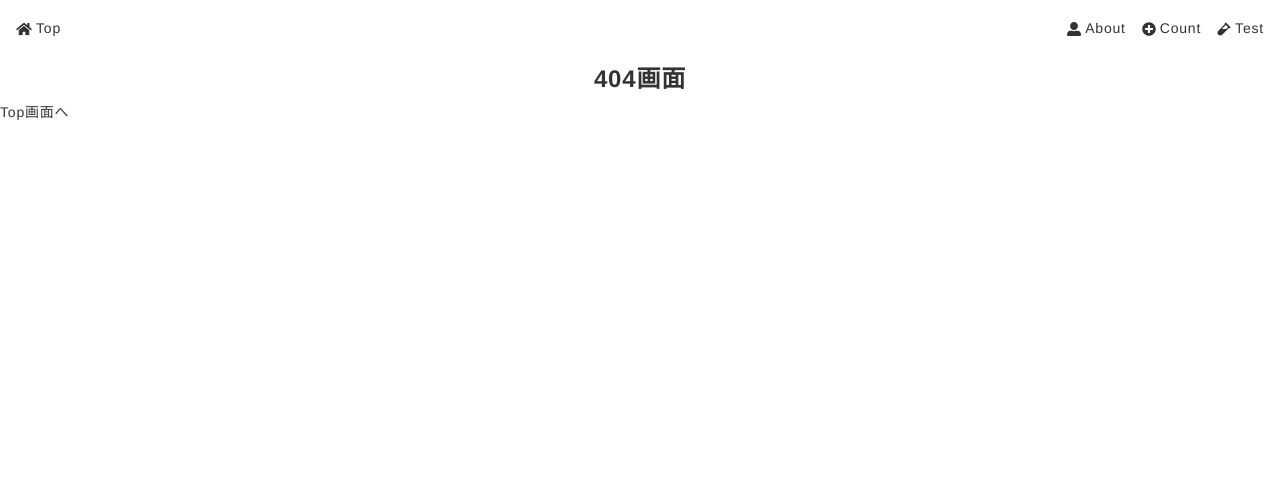
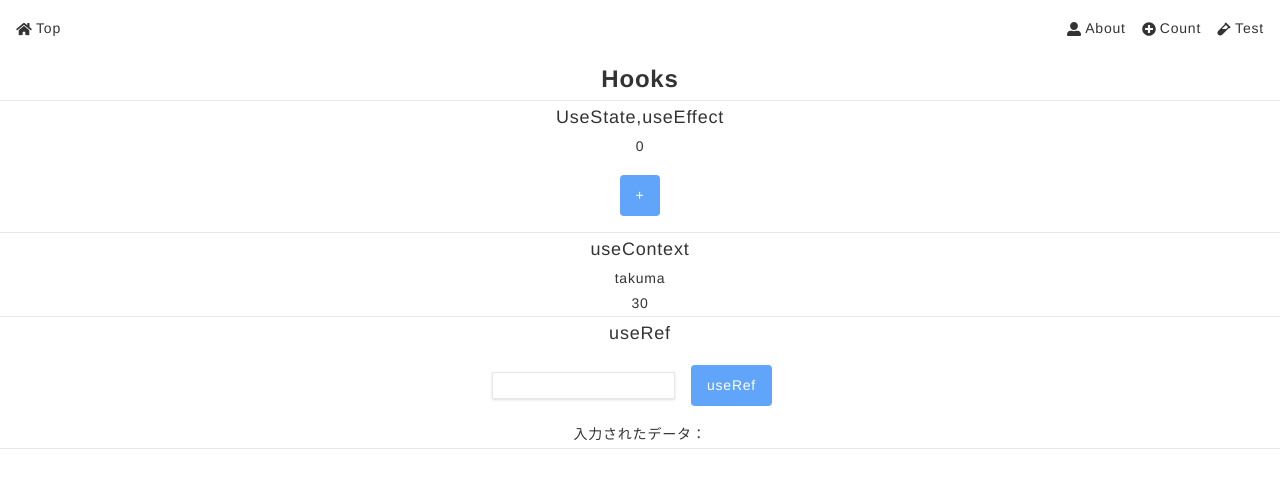
Before and after one commit to Takuma-Inoue-1228/swa-react-sample, a React (Create React App) app: page /test_hooks in a window 1280 px wide. Shown: the top 488 px of the page. Built offline with nearby package versions, Linux system fonts and the light colour scheme.

Commit message:
useContextとuseRefの機能を学習した

```diff
--- a/src/App.jsx
+++ b/src/App.jsx
@@ -1,10 +1,11 @@
 import { BrowserRouter, Routes, Route } from "react-router-dom";
 import { Header } from "./components/Header.jsx";
-import { Top } from "./components/Top";
+import { Top } from "./components/Top.jsx";
 import { About } from "./components/About.jsx";
 import { Count } from "./components/CountPage.jsx";
-import { Test } from "./components/Test.jsx";
-import { NotFound } from "./components/404";
+import { TestPage } from "./components/TestPage.jsx";
+import { TestHooksPage } from "./components/TestHooksPage.jsx";
+import { NotFound } from "./components/404.jsx";
 
 function App() {
   return (
@@ -14,7 +15,8 @@ function App() {
         <Route path={"/"} element={<Top />} />
         <Route path={"/about"} element={<About />} />
         <Route path={"/count"} element={<Count />} />
-        <Route path={"/test"} element={<Test />} />
+        <Route path={"/test"} element={<TestPage />} />
+        <Route path={"/test_hooks"} element={<TestHooksPage />} />
         <Route path={"*"} element={<NotFound />} />
       </Routes>
     </BrowserRouter>
--- a/src/components/About.jsx
+++ b/src/components/About.jsx
@@ -1,12 +1,8 @@
-import { Link } from "react-router-dom";
-
 export const About = () => {
   return (
     <>
       <h2>About画面</h2>
-      <p>
-        <Link to={"/"}>Top画面へ</Link>
-      </p>
+      <p>about</p>
     </>
   );
 };
--- a/src/components/Header.jsx
+++ b/src/components/Header.jsx
@@ -1,24 +1,21 @@
-import { HeaderData } from "./HeaderData";
 import { Link } from "react-router-dom";
+import { HeaderLinkData } from "./HeaderLinkData";
 import { FaHome } from "react-icons/fa";
 
 export const Header = () => {
   return (
     <header className="flex p-4">
       <Link className="flex w-16" to={"/"}>
-        <FaHome className="w-1/4 my-auto  flex items-center" />
+        <FaHome className="w-1/4 my-auto flex items-center" />
         <div className="ml-1">Top</div>
       </Link>
 
       <div className="ml-auto">
         <ul className="flex gap-4">
-          {HeaderData.map((value, key) => {
+          {HeaderLinkData.map((value, key) => {
             return (
-              <Link
-                className="cursor-pointer hover:opacity-50"
-                to={`/${value.link}`}
-              >
-                <li key={key} className=" flex  items-center ">
+              <Link to={`/${value.link}`} key={key}>
+                <li className="flex items-center ">
                   <div>{value.icon}</div>
                   <div className="ml-1">{value.title}</div>
                 </li>
--- a/src/components/HeaderData.jsx
+++ b/src/components/HeaderLinkData.jsx
@@ -1,6 +1,6 @@
 import { FaUserAlt, FaPlusCircle, FaVial } from "react-icons/fa";
 
-export const HeaderData = [
+export const HeaderLinkData = [
   {
     title: "About",
     icon: <FaUserAlt />,
--- a/src/components/Test.jsx
+++ /dev/null
@@ -1,8 +0,0 @@
-export const Test = () => {
-  return (
-    <>
-      <h2>Test画面</h2>
-      <p>テスト画面</p>
-    </>
-  );
-};
--- /dev/null
+++ b/src/components/TestHooksPage.jsx
@@ -0,0 +1,66 @@
+import { useState, useEffect, useContext, useRef } from "react";
+import { TestContextData } from "..";
+
+export const TestHooksPage = () => {
+  // useStateでcount変数を定義
+  const [count, setCount] = useState(0);
+  const [inputData, setInputData] = useState("");
+
+  //contextでグローバル変数となったtakumaDataを受け取る
+  const takumaData = useContext(TestContextData);
+
+  const ref = useRef();
+  // ボタンが押された時の処理
+  const handleClick = () => {
+    setCount(count + 1);
+  };
+
+  const handleRef = () => {
+    setInputData(ref.current.value);
+  };
+
+  //count変数が変化した時に画面をレンダリング
+  useEffect(() => {}, [count]);
+
+  return (
+    <>
+      <h2>Hooks</h2>
+      <hr />
+      {/* UseState,useEffectの検証 */}
+      <div className="text-center">
+        <h3>UseState,useEffect</h3>
+        <p>{count}</p>
+        <button
+          className="m-4 bg-blue-400 hover:bg-blue-500 text-white py-2 px-4 rounded"
+          onClick={handleClick}
+        >
+          +
+        </button>
+      </div>
+      <hr />
+
+      {/* useContextの検証 */}
+      <div className="text-center">
+        <h3>useContext</h3>
+        <p>{takumaData.name}</p>
+        <p>{takumaData.age}</p>
+      </div>
+      <hr />
+
+      {/* useRefの検証 */}
+      <div className="text-center">
+        <h3>useRef</h3>
+        <input className="shadow  border" type="text" ref={ref} />
+        <button
+          className="m-4 bg-blue-400 hover:bg-blue-500 text-white py-2 px-4 rounded"
+          onClick={handleRef}
+        >
+          useRef
+        </button>
+        <p>入力されたデータ：</p>
+        <p>{inputData}</p>
+      </div>
+      <hr />
+    </>
+  );
+};
--- /dev/null
+++ b/src/components/TestLinkData.jsx
@@ -0,0 +1,7 @@
+export const TestLinkData = [
+  {
+    title: "React Hooks",
+    link: "test_hooks",
+  },
+
+];
--- /dev/null
+++ b/src/components/TestPage.jsx
@@ -0,0 +1,24 @@
+import { Link } from "react-router-dom";
+import { TestLinkData } from "./TestLinkData";
+
+export const TestPage = () => {
+  return (
+    <>
+      <h2>Test画面</h2>
+      <div className="mt-12 ml-20">
+        <ul>
+          {TestLinkData.map((value, key) => {
+            return (
+              <Link to={`/${value.link}`} key={key}>
+                <li className=" list-disc	">
+                  <div>{value.icon}</div>
+                  <div className="ml-1">{value.title}</div>
+                </li>
+              </Link>
+            );
+          })}
+        </ul>
+      </div>
+    </>
+  );
+};
--- a/src/components/Top.jsx
+++ b/src/components/Top.jsx
@@ -1,17 +1,17 @@
 export const Top = () => {
   return (
     <>
-      <section class="text-gray-600 body-font">
-        <div class="container mx-auto flex px-5 py-8 md:flex-row flex-col items-center">
-          <div class="mr-8 lg:flex-grow md:w-1/2 lg:pl-24 md:pl-16 flex flex-col md:items-start md:text-left items-center text-center">
-            <h1 class="title-font sm:text-4xl text-3xl mb-4 font-medium text-gray-900">
+      <section className="text-gray-600 body-font">
+        <div className="container mx-auto flex px-5 py-8 md:flex-row flex-col items-center">
+          <div className="mr-8 lg:flex-grow md:w-1/2 lg:pl-24 md:pl-16 flex flex-col md:items-start md:text-left items-center text-center">
+            <h1 className="title-font sm:text-4xl text-3xl mb-4 font-medium text-gray-900">
               Takuma Inoue
             </h1>
-            <p class="mb-8 leading-relaxed">
+            <p className="mb-8 leading-relaxed">
               沖縄県で作業療法士として働きながらカメラマンとしても活動していました。業務効率化のためにプログラミングに興味を持ったことがきっかけでアイディアを書き溜めながら学習を続けています。いろんな乗り物を運転できます。
             </p>
           </div>
-          <div class="object-fill">
+          <div className="object-fill">
             <img
               src={`${process.env.PUBLIC_URL}/images/_TAK3617-2.jpg`}
               alt="test img"
--- a/src/index.css
+++ b/src/index.css
@@ -22,6 +22,12 @@ h2 {
   text-align: center;
 }
 
+h3 {
+  font-size: large;
+  text-align: center;
+}
+
 a:hover {
-  opacity: 0.5;
+  cursor: pointer;
+  opacity: 0.3;
 }
--- a/src/index.js
+++ b/src/index.js
@@ -1,17 +1,24 @@
-import React from 'react';
-import ReactDOM from 'react-dom/client';
-import './index.css';
-import App from './App';
-import reportWebVitals from './reportWebVitals';
+import React, { createContext } from "react";
+import ReactDOM from "react-dom/client";
+import "./index.css";
+import App from "./App";
+import reportWebVitals from "./reportWebVitals";
 
-const root = ReactDOM.createRoot(document.getElementById('root'));
+// 変数を定義
+const takumaData = {
+  name: "takuma",
+  age: 30,
+};
+// グローバルで使うcontextのオブジェクトを生成
+export const TestContextData = createContext(takumaData);
+
+const root = ReactDOM.createRoot(document.getElementById("root"));
 root.render(
-  <React.StrictMode>
-    <App />
-  </React.StrictMode>
+  <TestContextData.Provider value={takumaData}>
+    <React.StrictMode>
+      <App />
+    </React.StrictMode>
+  </TestContextData.Provider>
 );
 
-// If you want to start measuring performance in your app, pass a function
-// to log results (for example: reportWebVitals(console.log))
-// or send to an analytics endpoint. Learn more: https://bit.ly/CRA-vitals
 reportWebVitals();
```
Also changed, not shown: src/App.css (+0 -9 lines), 1 other file (tests, documents, lock files or other folders).
